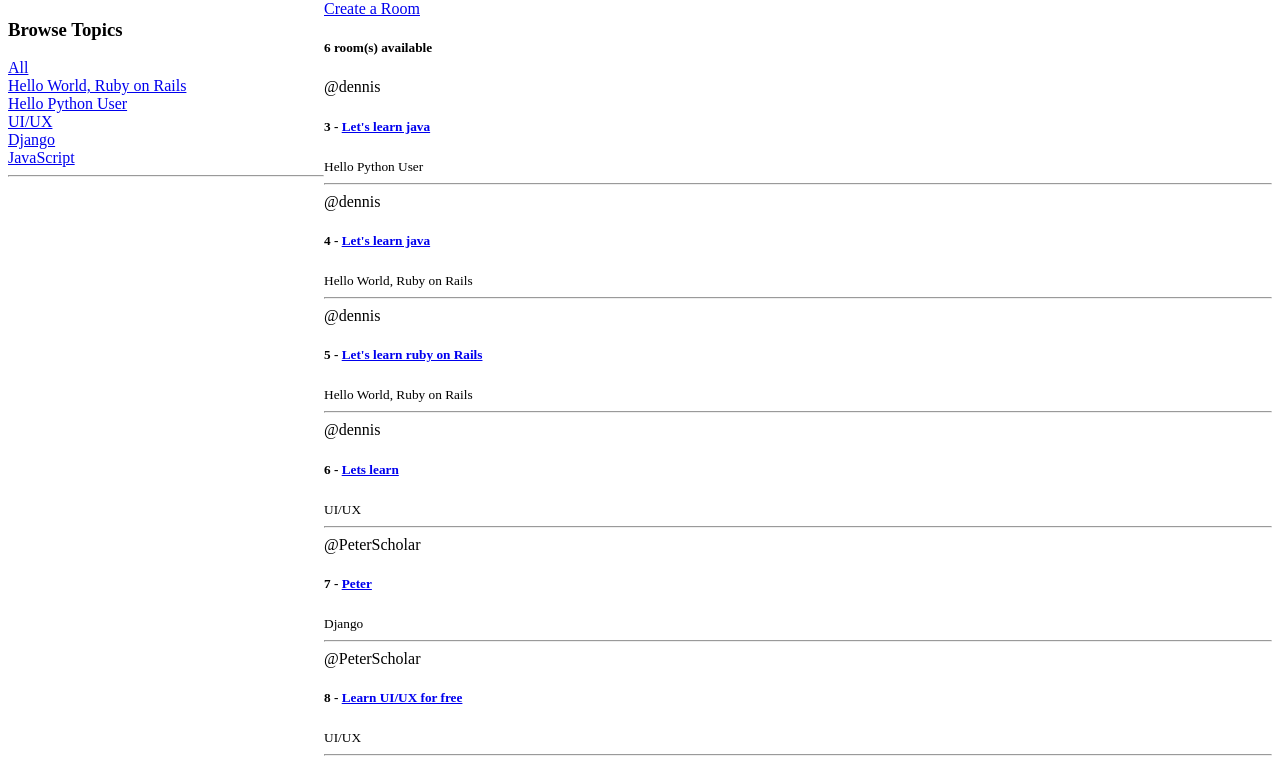
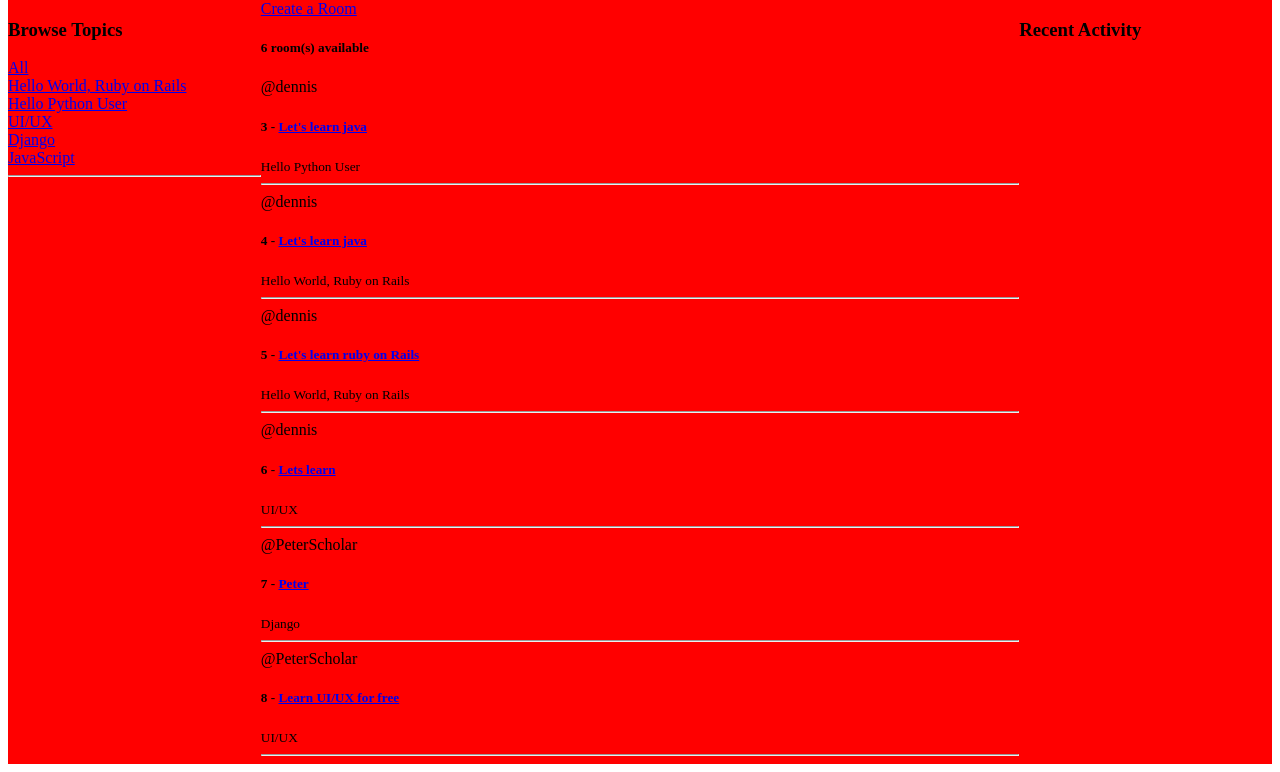
Before and after one commit to denscholar/Django-demo-project, a Django app: page / in a window 1280 px wide. Shown: the part 65-837 px from the top of the page. Run offline with Django 4.2, Linux system fonts and the light colour scheme; data comes from the database, SQL or seed files in the repository.

Commit message:
Add activity field

```diff
--- a/base/static/home.css
+++ b/base/static/home.css
@@ -1,4 +1,5 @@
 .home-container{
     display: grid;
-    grid-template-columns: 1fr 3fr;
+    grid-template-columns: 1fr 3fr 1fr;
+    background-color: red;
 }
--- a/base/templates/base/home.html
+++ b/base/templates/base/home.html
@@ -35,6 +35,10 @@
             {% endfor %}
         </div>
     </div>
+    <div class="recent-activity">
+        <h3>Recent Activity</h3>
+    </div>
+
 </div>
 
 {% endblock content %}
```
